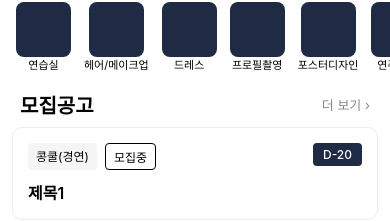
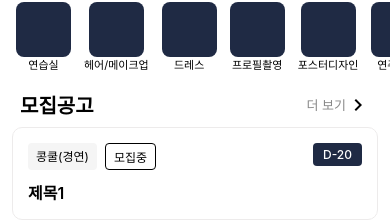
Before and after one commit to Daygency/frontend, a React Native app: screen / in a window 390 px wide. Shown: the part 346-567 px from the top of the page. Built offline with nearby package versions, Linux system fonts and the light colour scheme.

Commit message:
Feedback: 더보기 MaterialIcon으로 변경

```diff
--- a/src/components/Section/Section.tsx
+++ b/src/components/Section/Section.tsx
@@ -1,5 +1,14 @@
-import { View, Text, TouchableOpacity, StyleSheet, StyleProp, ViewStyle, TextStyle } from "react-native";
+import {
+  View,
+  Text,
+  TouchableOpacity,
+  StyleSheet,
+  StyleProp,
+  ViewStyle,
+  TextStyle,
+} from "react-native";
 import { ReactNode } from "react";
+import { MaterialCommunityIcons, MaterialIcons } from "@expo/vector-icons";
 
 interface Styles {
   container?: StyleProp<ViewStyle>;
@@ -28,11 +37,19 @@ export default function Section({
         <Text style={[defaultStyles.title, styles?.title]}>{title}</Text>
         {onPressMore && (
           <TouchableOpacity onPress={onPressMore}>
-            <Text style={[defaultStyles.more, styles?.more]}>더 보기 ›</Text>
+            <View style={defaultStyles.moreContainer}>
+              <Text style={[defaultStyles.more, styles?.more]}>더 보기</Text>
+              <MaterialIcons
+                styles={defaultStyles.moreIcon}
+                name="navigate-next"
+                size={24}
+                color="black"
+              />
+            </View>
           </TouchableOpacity>
         )}
       </View>
-      <View style={[defaultStyles.content, styles?.content] }>{children}</View>
+      <View style={[defaultStyles.content, styles?.content]}>{children}</View>
     </View>
   );
 }
@@ -53,10 +70,15 @@ const defaultStyles = StyleSheet.create({
     fontSize: 20,
     fontWeight: "bold",
   },
+  moreContainer: {
+    flexDirection: "row",
+    alignItems: "center",
+  },
   more: {
     fontSize: 13,
     color: "#888",
   },
+  moreIcon: {},
   content: {
     gap: 5,
     paddingHorizontal: 12,
```
